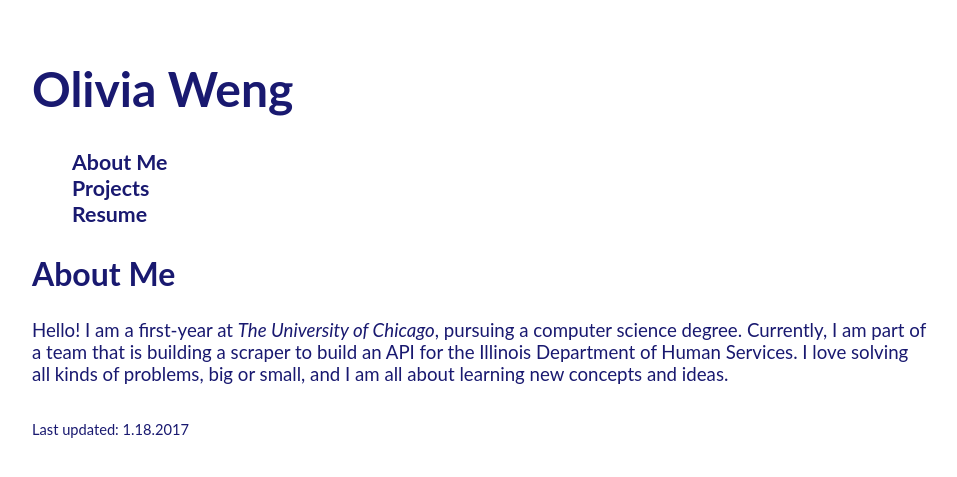
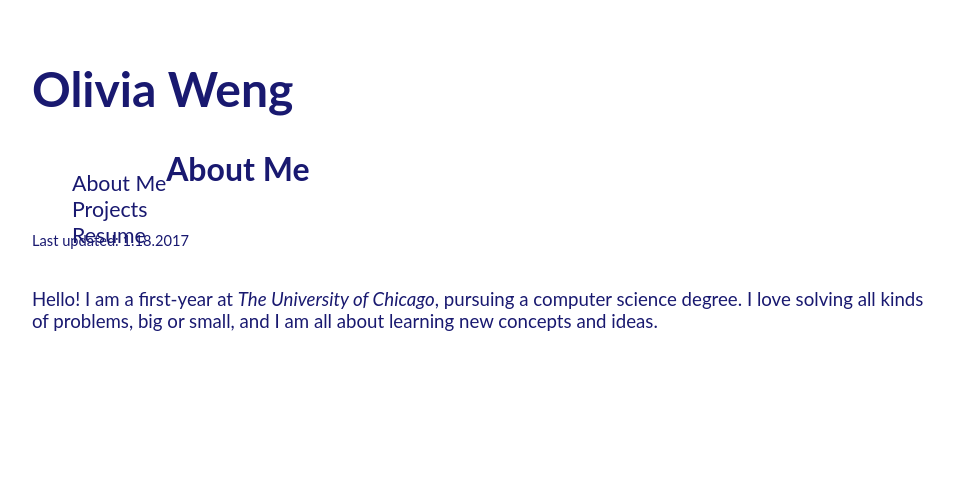
Before and after one commit to oliviaweng/oliviaweng.github.io, a Jekyll site: the page built from about.html, in a window 1280 px wide. Shown: the top 477 px of the page, without its empty margins (160-1117 px from the left). Built offline with Jekyll 4.4.1, drawn with Linux system fonts in a browser that asks for light colours.

Commit message:
Added floats

```diff
--- a/about.html
+++ b/about.html
@@ -4,8 +4,6 @@
 ---
 <h2>About Me</h2>
 	<p>Hello! I am a first-year at <em>The University of Chicago</em>,
-	pursuing a computer science degree. Currently, I am part of a team that
-	is building a <a target="_blank" href="https://github.com/uchicagotechteam/illinois-jobslink">scraper</a>
-	to build an API for the Illinois Department of Human Services. I love
+	pursuing a computer science degree. I love
 	solving all kinds of problems, big or small, and I am all about learning
 	new concepts and ideas.</p>
--- a/style.css
+++ b/style.css
@@ -32,17 +32,25 @@
 	color: gray;
 	text-decoration: none;
 }
+nav
+{
+	float: left;
+}
 nav a
 {
 	color: midnightblue;
 	transition: 0.40s ease-in-out;
 	text-decoration: none;
 }
+nav a:hover
+{
+	color: gray;
+	text-decoration: none;
+}
 ul
 {
 	list-style: none;
 	font-size: 16pt;
-	font-weight: bold;
 }
 li
 {
@@ -65,6 +73,7 @@
 }
 p
 {
+	float: right;
 	color: midnightblue;
 	font-size: 14pt;
 }
```
